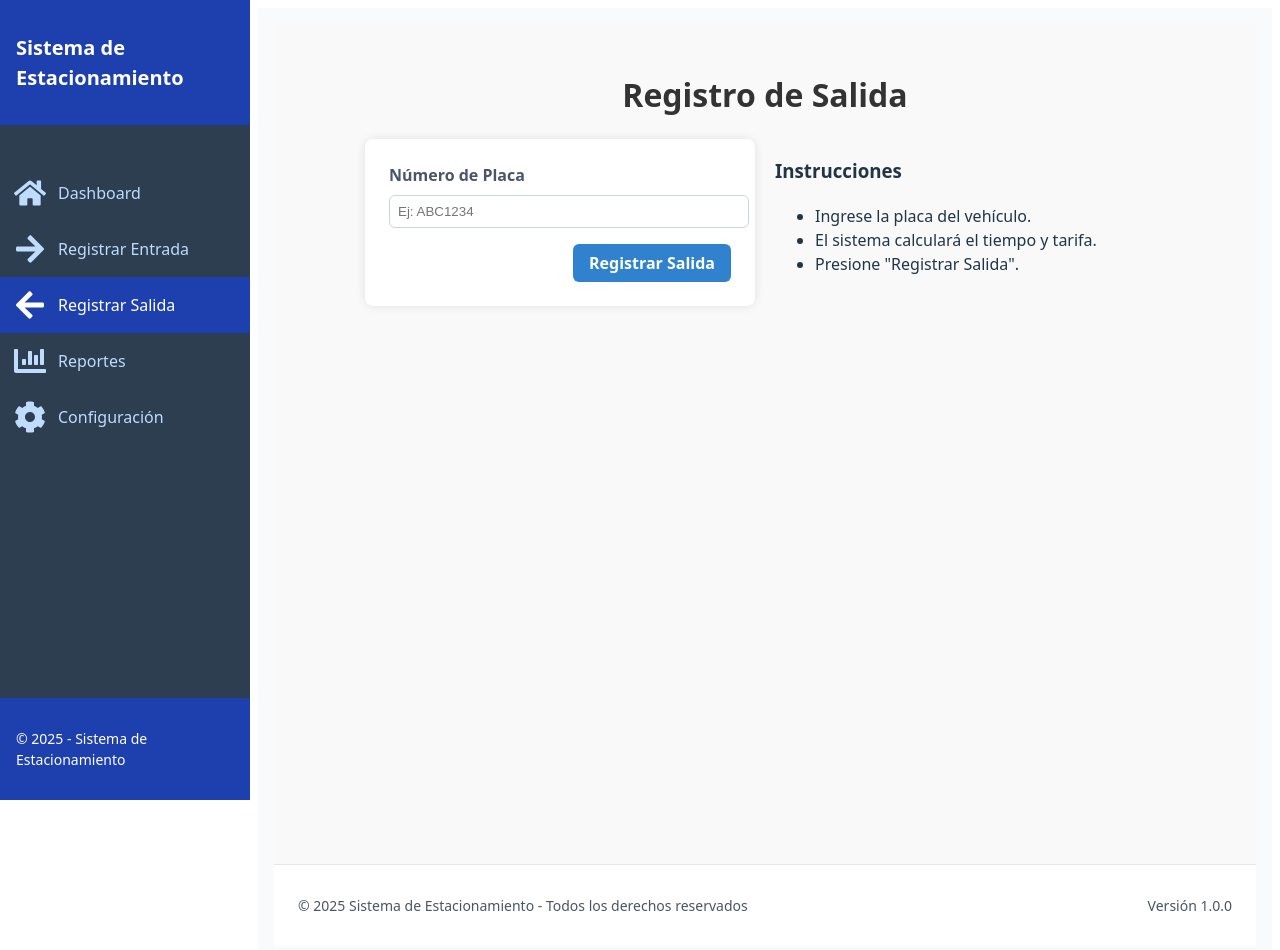
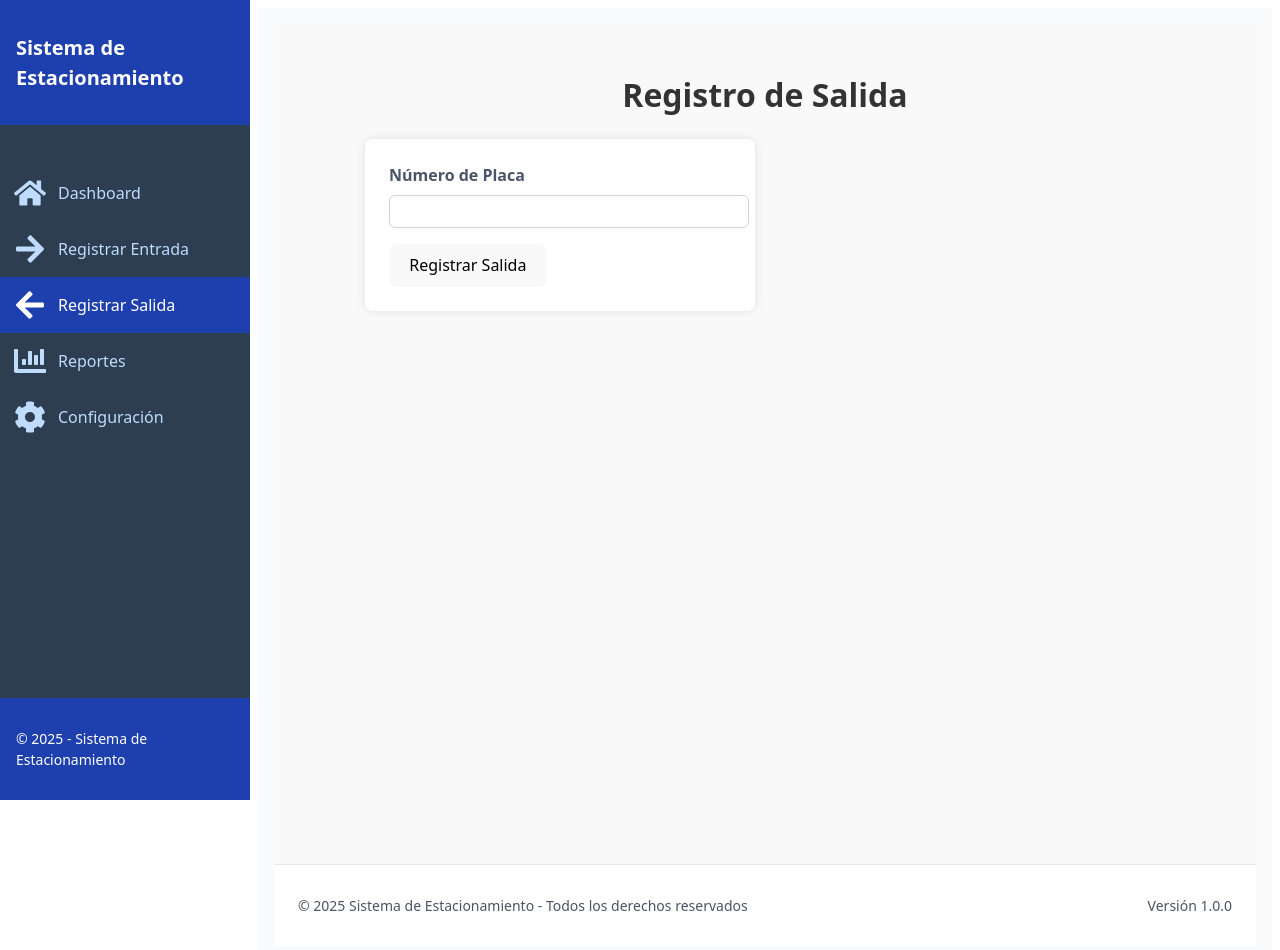
Before and after one commit to LuisBetancourt-2910/estacionamiento, a React (Vite) app: page /salida in a window 1280 px wide. Shown: the top 950 px of the page. Built offline with nearby package versions, Linux system fonts and the light colour scheme.

Commit message:
Funcion de tarifas y vehiculos
se añadio el tipo de vehiculo y tarifas en configuracion

```diff
--- a/src/components/VehicleForm.jsx
+++ b/src/components/VehicleForm.jsx
@@ -1,64 +1,88 @@
 import React, { useState } from 'react';
 import '../styles/VehicleForm.css';
 
-const VehicleForm = ({ onSubmit, formType }) => {
-  const [vehicle, setVehicle] = useState({
+const VehicleForm = ({ onSubmit, formType, vehicleTypes = [] }) => {
+  const [formData, setFormData] = useState({
     plateNumber: '',
-    type: 'No Residente'
+    type: '',
+    tarifa: 0,
   });
 
   const handleChange = (e) => {
     const { name, value } = e.target;
-    setVehicle(prev => ({ ...prev, [name]: value }));
+
+    if (name === 'type') {
+      // Buscar la tarifa correspondiente al tipo de vehículo seleccionado
+      const selectedType = vehicleTypes.find((type) => type.Tipo === value);
+      setFormData({
+        ...formData,
+        type: value,
+        tarifa: selectedType ? selectedType.Tarifa : 0,
+      });
+    } else {
+      setFormData({
+        ...formData,
+        [name]: value,
+      });
+    }
   };
 
   const handleSubmit = (e) => {
     e.preventDefault();
-    onSubmit({
-      ...vehicle,
-      entryTime: formType === 'entry' ? new Date() : null,
-      exitTime: formType === 'exit' ? new Date() : null
+    onSubmit(formData);
+    setFormData({
+      plateNumber: '',
+      type: '',
+      tarifa: 0,
     });
-    setVehicle({ plateNumber: '', type: 'No Residente' });
   };
 
   return (
-    <form onSubmit={handleSubmit} className="vehicle-form">
+    <form className="vehicle-form" onSubmit={handleSubmit}>
       <div className="form-group">
         <label htmlFor="plateNumber">Número de Placa</label>
         <input
+          type="text"
           id="plateNumber"
           name="plateNumber"
-          type="text"
-          placeholder="Ej: ABC1234"
-          value={vehicle.plateNumber}
+          value={formData.plateNumber}
           onChange={handleChange}
           required
         />
       </div>
 
+      {/* Mostrar el campo de tipo de vehículo solo si el formulario es para entrada */}
       {formType === 'entry' && (
         <div className="form-group">
           <label htmlFor="type">Tipo de Vehículo</label>
           <select
             id="type"
             name="type"
-            value={vehicle.type}
+            value={formData.type}
             onChange={handleChange}
             required
           >
-            <option value="Oficial">Oficial</option>
-            <option value="Residente">Residente</option>
-            <option value="No Residente">No Residente</option>
+            <option value="">Seleccione un tipo</option>
+            {Array.isArray(vehicleTypes) && vehicleTypes.map((type) => (
+              <option key={type.Tipo} value={type.Tipo}>
+                {type.Tipo} - ${type.Tarifa.toFixed(2)} MXN/min
+              </option>
+            ))}
           </select>
         </div>
       )}
 
-      <div className="form-actions">
-        <button type="submit">
-          {formType === 'entry' ? 'Registrar Entrada' : 'Registrar Salida'}
-        </button>
-      </div>
+      {/* Mostrar la tarifa seleccionada solo si el formulario es para entrada */}
+      {formType === 'entry' && formData.tarifa > 0 && (
+        <div className="form-group">
+          <label>Tarifa Seleccionada</label>
+          <p>${formData.tarifa.toFixed(2)} MXN/min</p>
+        </div>
+      )}
+
+      <button type="submit" className="submit-button">
+        {formType === 'entry' ? 'Registrar Entrada' : 'Registrar Salida'}
+      </button>
     </form>
   );
 };
--- a/src/pages/VehicleEntry.jsx
+++ b/src/pages/VehicleEntry.jsx
@@ -1,10 +1,27 @@
-import React, { useState } from 'react';
+import React, { useState, useEffect } from 'react';
 import VehicleForm from '../components/VehicleForm';
 import { registrarEntrada } from '../services/registroService';
+import { obtenerTarifas } from '../services/tarifaService';
 import '../styles/VehicleEntry.css';
 
 const VehicleEntry = () => {
   const [notification, setNotification] = useState({ show: false, message: '', type: '' });
+  const [vehicleTypes, setVehicleTypes] = useState([]); // Tipos de vehículos y tarifas
+
+  // Cargar tipos de vehículos y tarifas desde el backend
+  useEffect(() => {
+    const fetchVehicleTypes = async () => {
+      try {
+        const tarifas = await obtenerTarifas();
+        setVehicleTypes(tarifas);
+      } catch (error) {
+        console.error('Error al cargar los tipos de vehículos:', error);
+        alert('No se pudieron cargar los tipos de vehículos. Intenta nuevamente.');
+      }
+    };
+
+    fetchVehicleTypes();
+  }, []);
 
   const handleVehicleEntry = async (vehicle) => {
     try {
@@ -41,19 +58,24 @@ const VehicleEntry = () => {
 
       <div className="entry-grid">
         <div>
-          <VehicleForm onSubmit={handleVehicleEntry} formType="entry" />
+          <VehicleForm
+            onSubmit={handleVehicleEntry}
+            formType="entry"
+            vehicleTypes={vehicleTypes} // Pasar los tipos de vehículos al formulario
+          />
         </div>
         <div className="entry-instructions">
           <h3>Instrucciones</h3>
           <ul>
             <li>Ingrese el número de placa del vehículo.</li>
-            <li>Seleccione el tipo de vehículo:
-              <ul>
-                <li><strong>Oficial:</strong> No paga tarifa</li>
-                <li><strong>Residente:</strong> $1.00 MXN/min</li>
-                <li><strong>No Residente:</strong> $3.00 MXN/min</li>
-              </ul>
-            </li>
+            <li>Seleccione el tipo de vehículo:</li>
+            <ul>
+              {vehicleTypes.map((type) => (
+                <li key={type.Tipo}>
+                  <strong>{type.Tipo}:</strong> ${type.Tarifa.toFixed(2)} MXN/min
+                </li>
+              ))}
+            </ul>
             <li>Haga clic en "Registrar Entrada".</li>
           </ul>
         </div>
--- a/src/pages/VehicleExit.jsx
+++ b/src/pages/VehicleExit.jsx
@@ -38,19 +38,9 @@ const VehicleExit = () => {
 
       <div className="exit-grid">
         {!parkingReceipt ? (
-          <>
-            <div>
-              <VehicleForm onSubmit={handleVehicleExit} formType="exit" />
-            </div>
-            <div className="exit-instructions">
-              <h3>Instrucciones</h3>
-              <ul>
-                <li>Ingrese la placa del vehículo.</li>
-                <li>El sistema calculará el tiempo y tarifa.</li>
-                <li>Presione "Registrar Salida".</li>
-              </ul>
-            </div>
-          </>
+          <div>
+            <VehicleForm onSubmit={handleVehicleExit} formType="exit" />
+          </div>
         ) : (
           <div className="receipt-container">
             <div id="receipt">
```
Also changed, not shown: 1 other file (tests, documents, lock files or other folders).
